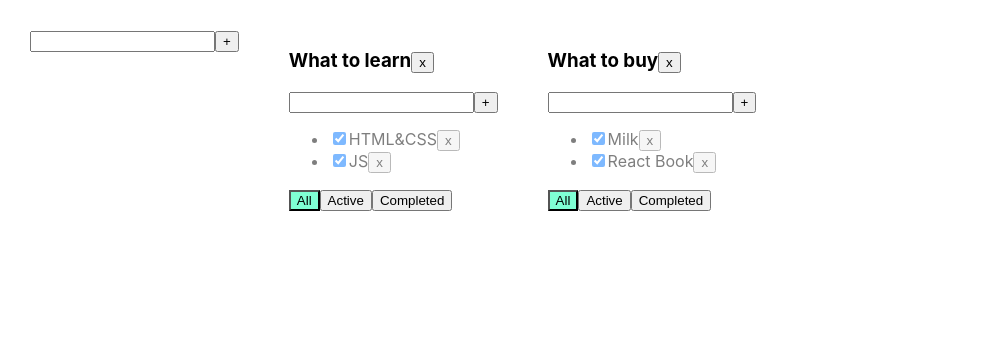
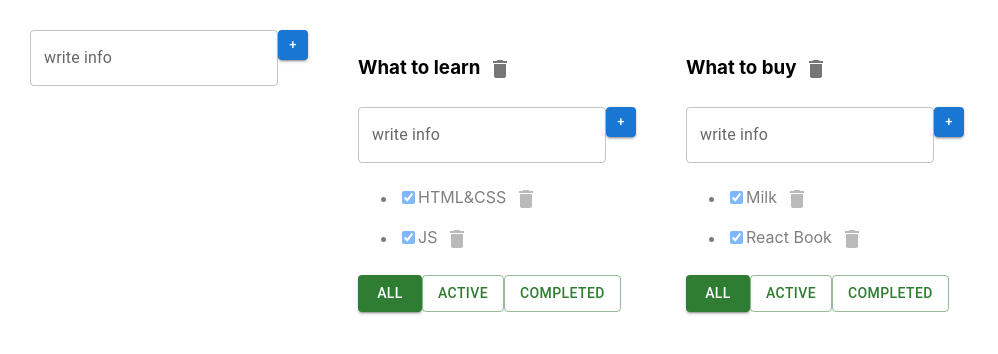
Before and after one commit to ArtemHard/todolist, a React (Create React App) app: page / in a window 1280 px wide. Shown: the top 354 px of the page, without its empty margins (0-998 px from the left). Built offline with nearby package versions, Linux system fonts and the light colour scheme.

Commit message:
create reducers

```diff
--- /dev/null
+++ b/src/AddItemForm.tsx
@@ -0,0 +1,67 @@
+import Button from "@mui/material/Button";
+import React, { ChangeEvent, KeyboardEvent, useState } from "react";
+import TextField from "@mui/material/TextField";
+
+type AddItemFormPropsType = {
+  addItem: (title: string) => void;
+};
+
+export function AddItemForm(props: AddItemFormPropsType) {
+  let [title, setTitle] = useState("");
+  let [error, setError] = useState<string | null>(null);
+
+  const addItem = () => {
+    if (title.trim() !== "") {
+      props.addItem(title);
+      setTitle("");
+    } else {
+      setError("Title is required");
+    }
+  };
+
+  const onChangeHandler = (e: ChangeEvent<HTMLInputElement>) => {
+    setTitle(e.currentTarget.value);
+  };
+
+  const onKeyPressHandler = (e: KeyboardEvent<HTMLInputElement>) => {
+    setError(null);
+    if (e.charCode === 13) {
+      addItem();
+    }
+  };
+  const btnSettings = {
+    maxWidth: "30px",
+    maxHeight: "30px",
+    minWidth: "30px",
+    minHeight: "30px",
+  };
+  return (
+    <div>
+      {/* <input
+        value={title}
+        onChange={onChangeHandler}
+        onKeyPress={onKeyPressHandler}
+        className={error ? "error" : ""}
+      /> */}
+      <TextField
+        id='outlined-basic'
+        label={!!error ? error : "write info"}
+        variant='outlined'
+        value={title}
+        onChange={onChangeHandler}
+        onKeyPress={onKeyPressHandler}
+        error={!!error}
+      />
+      <Button
+        size='small'
+        style={btnSettings}
+        onClick={addItem}
+        variant='contained'
+      >
+        +
+      </Button>
+
+      {/* {error && <div className='error-message'>{error}</div>} */}
+    </div>
+  );
+}
--- a/src/App.tsx
+++ b/src/App.tsx
@@ -1,11 +1,18 @@
-import React, { useState } from "react";
+import React, { useReducer, useState } from "react";
 import "./App.css";
 import { TaskType, Todolist } from "./Todolist";
 import { v1 } from "uuid";
-import { SuperInput } from "./components/SuperInput";
+import { AddItemForm } from "./AddItemForm";
+import {
+  addTodolistAC,
+  changeFilterTodoListAC,
+  changeTodolistTitleAC,
+  removeTodolistAC,
+  todolistsReducer,
+} from "./reducers/todolistsReducer";
 
 export type FilterValuesType = "all" | "active" | "completed";
-type TodolistType = {
+export type TodolistType = {
   id: string;
   title: string;
   filter: FilterValuesType;
@@ -19,10 +26,10 @@
   let todolistId1 = v1();
   let todolistId2 = v1();
 
-  let [todolists, setTodolists] = useState<Array<TodolistType>>([
-    { id: todolistId1, title: "What to learn", filter: "all" },
-    { id: todolistId2, title: "What to buy", filter: "all" },
-  ]);
+  //   let [todolists, setTodolists] = useState<Array<TodolistType>>([
+  //     { id: todolistId1, title: "What to learn", filter: "all" },
+  //     { id: todolistId2, title: "What to buy", filter: "all" },
+  //   ]);
 
   let [tasks, setTasks] = useState<TasksStateType>({
     [todolistId1]: [
@@ -35,6 +42,10 @@
     ],
   });
 
+  const [todolists, todolistsDispatch] = useReducer(todolistsReducer, [
+    { id: todolistId1, title: "What to learn", filter: "all" },
+    { id: todolistId2, title: "What to buy", filter: "all" },
+  ]);
   function removeTask(id: string, todolistId: string) {
     //достанем нужный массив по todolistId:
     let todolistTasks = tasks[todolistId];
@@ -54,6 +65,15 @@
     setTasks({ ...tasks });
   }
 
+  function changeFilter(value: FilterValuesType, todolistId: string) {
+    // let todolist = todolists.find((tl) => tl.id === todolistId);
+    // if (todolist) {
+    //   todolist.filter = value;
+    //   setTodolists([...todolists]);
+    // }
+    todolistsDispatch(changeFilterTodoListAC(value, todolistId));
+  }
+
   function changeStatus(id: string, isDone: boolean, todolistId: string) {
     //достанем нужный массив по todolistId:
     let todolistTasks = tasks[todolistId];
@@ -66,58 +86,57 @@
       setTasks({ ...tasks });
     }
   }
-
-  function changeFilter(value: FilterValuesType, todolistId: string) {
-    let todolist = todolists.find((tl) => tl.id === todolistId);
-    if (todolist) {
-      todolist.filter = value;
-      setTodolists([...todolists]);
+  function changeTaskTitle(id: string, newTitle: string, todolistId: string) {
+    //достанем нужный массив по todolistId:
+    let todolistTasks = tasks[todolistId];
+    // найдём нужную таску:
+    let task = todolistTasks.find((t) => t.id === id);
+    //изменим таску, если она нашлась
+    if (task) {
+      task.title = newTitle;
+      // засетаем в стейт копию объекта, чтобы React отреагировал перерисовкой
+      setTasks({ ...tasks });
     }
   }
 
   function removeTodolist(id: string) {
+    todolistsDispatch(removeTodolistAC(id));
     // засунем в стейт список тудулистов, id которых не равны тому, который нужно выкинуть
-    setTodolists(todolists.filter((tl) => tl.id != id));
+    // setTodolists(todolists.filter((tl) => tl.id != id));
     // удалим таски для этого тудулиста из второго стейта, где мы храним отдельно таски
     delete tasks[id]; // удаляем св-во из объекта... значением которого являлся массив тасок
     // засетаем в стейт копию объекта, чтобы React отреагировал перерисовкой
     setTasks({ ...tasks });
   }
+  function changeTodolistTitle(id: string, title: string) {
+    todolistsDispatch(changeTodolistTitleAC(id, title));
+    // найдём нужный todolist
+    // const todolist = todolists.find((tl) => tl.id === id);
+    // if (todolist) {
+    //   // если нашёлся - изменим ему заголовок
+    //   todolist.title = title;
+    //   setTodolists([...todolists]);
+    // }
+  }
 
-  const addTodoList = (newTitle: string) => {
-    const newTodoId = v1();
-    const newTodoList: TodolistType = {
-      id: newTodoId,
-      title: newTitle,
-      filter: "all",
-    };
-    setTodolists([...todolists, newTodoList]);
+  function addTodolist(title: string) {
+    let newTodolistId = v1();
+    // let newTodolist: TodolistType = {
+    //   id: newTodolistId,
+    //   title: title,
+    //   filter: "all",
+    // };
+    todolistsDispatch(addTodolistAC(newTodolistId, title));
+    // setTodolists([newTodolist, ...todolists]);
     setTasks({
       ...tasks,
-      [newTodoId]: [{ id: v1(), title: "Milk", isDone: true }],
+      [newTodolistId]: [],
     });
-  };
-
-  const editTask = (todolistID: string, taskID: string, newTask: string) => {
-    setTasks({
-      ...tasks,
-      [todolistID]: tasks[todolistID].map((el) =>
-        el.id === taskID ? { ...el, title: newTask } : el
-      ),
-    });
-  };
-
-  const editTodo = (todolistID: string, newTask: string) => {
-    setTodolists(
-      todolists.map((el) =>
-        el.id === todolistID ? { ...el, title: newTask } : el
-      )
-    );
-  };
+  }
 
   return (
     <div className='App'>
-      <SuperInput callBack={addTodoList} />
+      <AddItemForm addItem={addTodolist} />
       {todolists.map((tl) => {
         let allTodolistTasks = tasks[tl.id];
         let tasksForTodolist = allTodolistTasks;
@@ -141,8 +160,8 @@
             changeTaskStatus={changeStatus}
             filter={tl.filter}
             removeTodolist={removeTodolist}
-            editTask={editTask}
-            editTodo={editTodo}
+            changeTaskTitle={changeTaskTitle}
+            changeTodolistTitle={changeTodolistTitle}
           />
         );
       })}
--- /dev/null
+++ b/src/EditableSpan.tsx
@@ -0,0 +1,27 @@
+import React, {ChangeEvent, useState} from 'react';
+
+type EditableSpanPropsType = {
+    value: string
+    onChange: (newValue: string) => void
+}
+
+export function EditableSpan(props: EditableSpanPropsType) {
+    let [editMode, setEditMode] = useState(false);
+    let [title, setTitle] = useState(props.value);
+
+    const activateEditMode = () => {
+        setEditMode(true);
+        setTitle(props.value);
+    }
+    const activateViewMode = () => {
+        setEditMode(false);
+        props.onChange(title);
+    }
+    const changeTitle = (e: ChangeEvent<HTMLInputElement>) => {
+        setTitle(e.currentTarget.value)
+    }
+
+    return editMode
+        ? <input value={title} onChange={changeTitle} autoFocus onBlur={activateViewMode}/>
+        : <span onDoubleClick={activateEditMode}>{props.value}</span>
+}
--- a/src/Todolist.tsx
+++ b/src/Todolist.tsx
@@ -1,7 +1,10 @@
-import React, { ChangeEvent, useState, KeyboardEvent } from "react";
+import React, { ChangeEvent } from "react";
 import { FilterValuesType } from "./App";
-import { EditSpan } from "./components/EditSpan";
-import { SuperInput } from "./components/SuperInput";
+import { AddItemForm } from "./AddItemForm";
+import { EditableSpan } from "./EditableSpan";
+import IconButton from "@mui/material/IconButton";
+import DeleteIcon from "@mui/icons-material/Delete";
+import Button from "@mui/material/Button";
 
 export type TaskType = {
   id: string;
@@ -18,48 +21,43 @@
   addTask: (title: string, todolistId: string) => void;
   changeTaskStatus: (id: string, isDone: boolean, todolistId: string) => void;
   removeTodolist: (id: string) => void;
+  changeTodolistTitle: (id: string, newTitle: string) => void;
   filter: FilterValuesType;
-  editTask: (todolistID: string, taskID: string, newTask: string) => void;
-  editTodo: (id: string, newTitle: string) => void;
+  changeTaskTitle: (
+    taskId: string,
+    newTitle: string,
+    todolistId: string
+  ) => void;
 };
 
 export function Todolist(props: PropsType) {
-  const removeTodolist = () => props.removeTodolist(props.id);
+  const addTask = (title: string) => {
+    props.addTask(title, props.id);
+  };
+
+  const removeTodolist = () => {
+    props.removeTodolist(props.id);
+  };
+  const changeTodolistTitle = (title: string) => {
+    props.changeTodolistTitle(props.id, title);
+  };
 
   const onAllClickHandler = () => props.changeFilter("all", props.id);
   const onActiveClickHandler = () => props.changeFilter("active", props.id);
   const onCompletedClickHandler = () =>
     props.changeFilter("completed", props.id);
 
-  const addTaskHandler = (newTitle: string) => {
-    props.addTask(newTitle, props.id);
-  };
-
-  const editTaskHandler = (tID: string, newTitle: string) => {
-    props.editTask(props.id, tID, newTitle);
-  };
-
-  const editTodoHandler = (newTitle: string) => {
-    props.editTodo(props.id, newTitle);
-  };
-
   return (
     <div>
       <h3>
         {" "}
-        {props.title}
-        <button onClick={removeTodolist}>x</button>
+        <EditableSpan value={props.title} onChange={changeTodolistTitle} />
+        {/* <button onClick={removeTodolist}>x</button> */}
+        <IconButton onClick={removeTodolist} aria-label='delete'>
+          <DeleteIcon />
+        </IconButton>
       </h3>
-      <SuperInput callBack={addTaskHandler} />
-      {/*<div>*/}
-      {/*    <input value={title}*/}
-      {/*           onChange={onChangeHandler}*/}
-      {/*           onKeyPress={onKeyPressHandler}*/}
-      {/*           className={error ? "error" : ""}*/}
-      {/*    />*/}
-      {/*    <button onClick={addTask}>+</button>*/}
-      {/*    {error && <div className="error-message">{error}</div>}*/}
-      {/*</div>*/}
+      <AddItemForm addItem={addTask} />
       <ul>
         {props.tasks.map((t) => {
           const onClickHandler = () => props.removeTask(t.id, props.id);
@@ -67,9 +65,10 @@
             let newIsDoneValue = e.currentTarget.checked;
             props.changeTaskStatus(t.id, newIsDoneValue, props.id);
           };
-          // const editTaskHandler = (newTitle: string) => {
-          //   props.editTask(props.id, t.id, newTitle);
-          // };
+          const onTitleChangeHandler = (newValue: string) => {
+            props.changeTaskTitle(t.id, newValue, props.id);
+          };
+
           return (
             <li key={t.id} className={t.isDone ? "is-done" : ""}>
               <input
@@ -77,20 +76,40 @@
                 onChange={onChangeHandler}
                 checked={t.isDone}
               />
-              {/* <span>{t.title}</span> */}
-              <EditSpan
-                OLDtitle={t.title}
-                callback={(newTitle) => editTaskHandler(t.id, newTitle)}
-              />
-              <button onClick={onClickHandler}>x</button>
+              <EditableSpan value={t.title} onChange={onTitleChangeHandler} />
+              <IconButton onClick={onClickHandler} aria-label='delete'>
+                <DeleteIcon />
+              </IconButton>
             </li>
           );
         })}
       </ul>
       <div>
-        <button
+        <Button
+          variant={props.filter === "all" ? "contained" : "outlined"}
+          color='success'
+          onClick={onAllClickHandler}
+        >
+          All
+        </Button>
+        <Button
+          variant={props.filter === "active" ? "contained" : "outlined"}
+          color='success'
+          onClick={onActiveClickHandler}
+        >
+          Active
+        </Button>
+        <Button
+          variant={props.filter === "completed" ? "contained" : "outlined"}
+          color='success'
+          onClick={onCompletedClickHandler}
+        >
+          Completed
+        </Button>
+        {/* <button
           className={props.filter === "all" ? "active-filter" : ""}
           onClick={onAllClickHandler}
+
         >
           All
         </button>
@@ -105,7 +124,7 @@
           onClick={onCompletedClickHandler}
         >
           Completed
-        </button>
+        </button> */}
       </div>
     </div>
   );
--- /dev/null
+++ b/src/reducers/todolistsReducer.ts
@@ -0,0 +1,87 @@
+import { FilterValuesType, TodolistType } from "../App";
+
+export const todolistsReducer = (
+  state: TodolistType[],
+  action: TodolistActionType
+): TodolistType[] => {
+  switch (action.type) {
+    case "ADD-TODO-LIST": {
+      const newTodolist = {
+        id: action.payload.id,
+        title: action.payload.title,
+        filter: "all" as const,
+      };
+      return [newTodolist, ...state];
+    }
+
+    case "CHANGE-TODO-LIST-TITLE": {
+      const todolist = state.find((tl) => tl.id === action.payload.id);
+      if (todolist) {
+        todolist.title = action.payload.title;
+      }
+      return state;
+    }
+    case "CHANGE-FILTER": {
+      const todolist = state.find((tl) => tl.id === action.payload.todolistId);
+      if (todolist) todolist.filter = action.payload.value;
+      return state;
+    }
+    case "REMOVE-TODOLIST": {
+      return state.filter((tl) => tl.id !== action.payload.id);
+    }
+    default:
+      return state;
+  }
+};
+
+type TodolistActionType =
+  | addTodolistACType
+  | changeTodolistTitle
+  | changeFilterTodoList
+  | removeTodolist;
+
+type addTodolistACType = ReturnType<typeof addTodolistAC>;
+export const addTodolistAC = (id: string, title: string) => {
+  return {
+    type: "ADD-TODO-LIST" as const,
+    payload: {
+      id,
+      title,
+    },
+  } as const;
+};
+
+type changeTodolistTitle = ReturnType<typeof changeTodolistTitleAC>;
+export const changeTodolistTitleAC = (id: string, title: string) => {
+  return {
+    type: "CHANGE-TODO-LIST-TITLE" as const,
+    payload: {
+      id,
+      title,
+    } as const,
+  };
+};
+
+type changeFilterTodoList = ReturnType<typeof changeFilterTodoListAC>;
+export const changeFilterTodoListAC = (
+  value: FilterValuesType,
+  todolistId: string
+) => {
+  return {
+    type: "CHANGE-FILTER" as const,
+    payload: {
+      value,
+      todolistId,
+    },
+  } as const;
+};
+
+type removeTodolist = ReturnType<typeof removeTodolistAC>;
+export const removeTodolistAC = (id: string) => {
+  return {
+    type: "REMOVE-TODOLIST" as const,
+    payload: {
+      id,
+    },
+  } as const;
+};
```
Also changed, not shown: src/reducers/tasksReducer.ts (added, +40 -0 lines).
